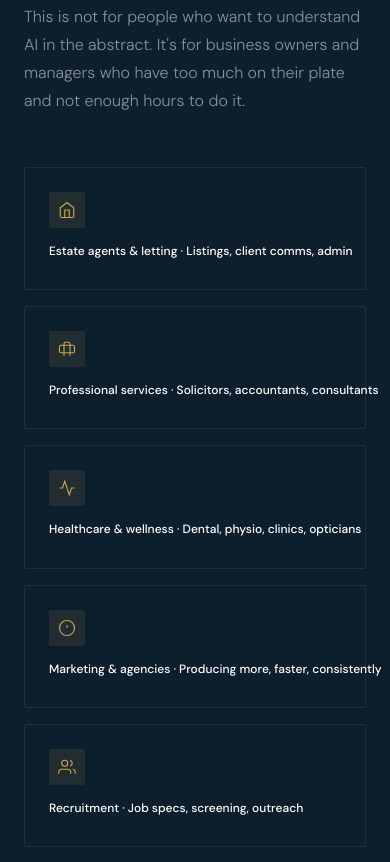
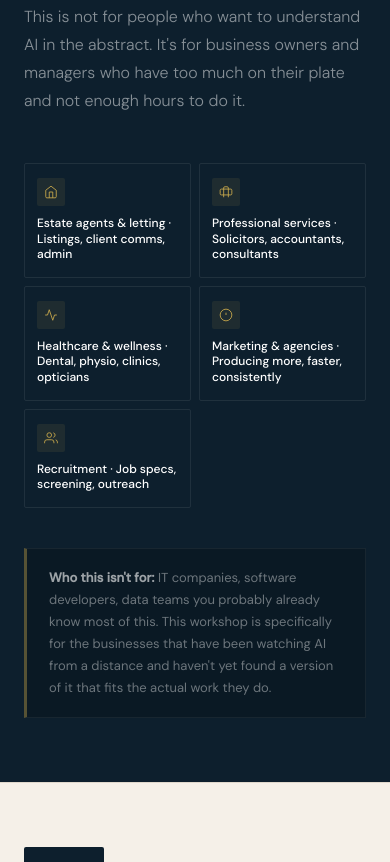
Before and after one commit to kristina-hanxhara9/Workshop, a plain HTML site: page index.html in a window 390 px wide. Shown: the part 2722-3584 px from the top of the page. Drawn offline with nearby package versions, Linux system fonts and the light colour scheme; a web font is replaced by a local one.

Commit message:
Replace who-* CSS with improved layout and responsive design

```diff
--- a/index.html
+++ b/index.html
@@ -346,15 +346,21 @@ OPTION 3: GOOGLE SHEETS DIRECT (custom form + Google Sheets, free)
   .who { background: var(--navy); }
   .who .section-h2 { color: #fff; }
   .who .section-sub { color: rgba(255,255,255,.5); }
+  .who .section-inner { max-width: 1080px; }
+
   .who-grid {
     display: grid;
-    grid-template-columns: repeat(auto-fit, minmax(280px, 1fr));
-    gap: 16px;
-    margin-top: 52px;
+    grid-template-columns: repeat(6, 1fr);
+    gap: 10px;
+    margin-top: 48px;
   }
+
   .who-card {
+    display: flex;
+    flex-direction: column;
+    gap: 10px;
     border: 1px solid rgba(255,255,255,.08);
-    padding: 24px;
+    padding: 16px 14px;
     border-radius: 2px;
     transition: border-color .2s, background .2s;
   }
@@ -362,39 +368,66 @@ OPTION 3: GOOGLE SHEETS DIRECT (custom form + Google Sheets, free)
     border-color: rgba(201,168,76,.3);
     background: rgba(201,168,76,.04);
   }
+
   .who-icon {
-    width: 36px; height: 36px;
+    flex-shrink: 0;
+    width: 28px;
+    height: 28px;
     background: rgba(201,168,76,.1);
     border-radius: 2px;
-    display: flex; align-items: center; justify-content: center;
-    margin-bottom: 14px;
+    display: flex;
+    align-items: center;
+    justify-content: center;
   }
-  .who-icon svg { width: 18px; height: 18px; stroke: var(--gold); fill: none; stroke-width: 1.5; }
+  .who-icon svg {
+    width: 14px;
+    height: 14px;
+    stroke: var(--gold);
+    fill: none;
+    stroke-width: 1.5;
+    display: block;
+  }
+
   .who-name {
     font-size: 12px;
     font-weight: 500;
+    line-height: 1.3;
     color: #fff;
-    margin-bottom: 4px;
-    white-space: nowrap;
+    margin: 0;
   }
+
   .who-desc {
-    font-size: 12px;
-    color: rgba(255,255,255,.35);
-    line-height: 1.6;
+    font-size: 10.5px;
+    line-height: 1.45;
+    color: rgba(255,255,255,.4);
+    margin: 0;
+    word-wrap: break-word;
   }
+
   .who-not {
-    margin-top: 48px;
-    padding: 20px 24px;
+    margin-top: 40px;
+    padding: 18px 22px;
     border: 1px solid rgba(255,255,255,.06);
     border-left: 3px solid rgba(201,168,76,.4);
     background: rgba(0,0,0,.2);
   }
   .who-not p {
     font-size: 13px;
+    line-height: 1.7;
     color: rgba(255,255,255,.4);
-    line-height: 1.7;
   }
   .who-not strong { color: rgba(255,255,255,.6); }
+
+  /* Tablet: 3 × 2 */
+  @media (max-width: 900px) {
+    .who-grid { grid-template-columns: repeat(3, 1fr); }
+  }
+
+  /* Mobile: 2 × 3 */
+  @media (max-width: 560px) {
+    .who-grid { grid-template-columns: repeat(2, 1fr); gap: 8px; }
+    .who-card { padding: 14px 12px; }
+  }
 
   /* ── ABOUT ── */
   .about { background: var(--cream); border-top: 1px solid var(--border); }
```
